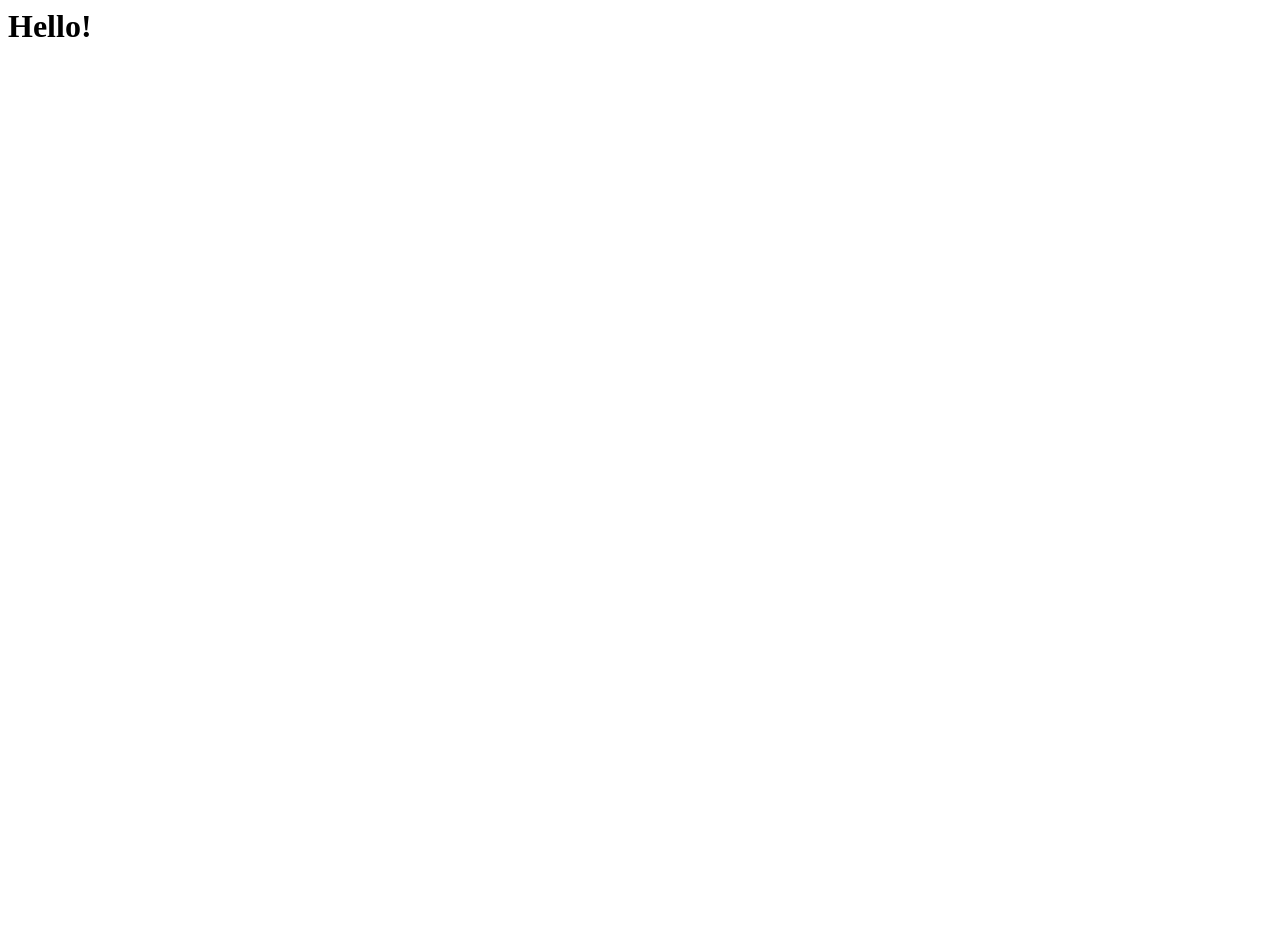
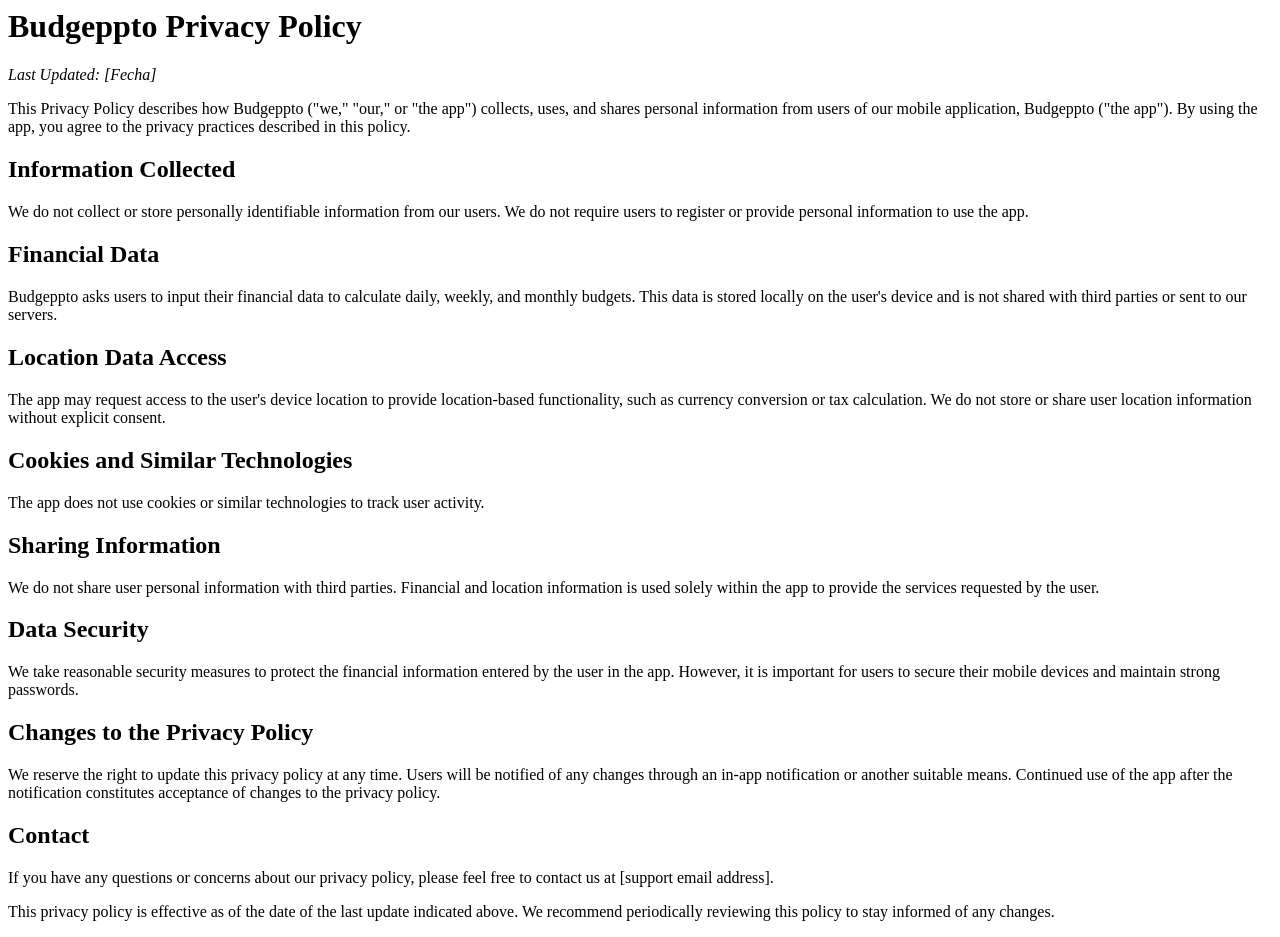
Before and after one commit to joseAntonioArMn/budgeppto-privacy-policy, a plain HTML site: page index.html in a window 1280 px wide. Before the commit the page ends 800 px from the top, so only its background shows below. Drawn offline with Linux system fonts and the light colour scheme.

Commit message:
html content

```diff
--- a/index.html
+++ b/index.html
@@ -1 +1,30 @@
-<h1>Hello!</h1>
+<h1>Budgeppto Privacy Policy</h1>
+<p><em>Last Updated: [Fecha]</em></p>
+
+<p>This Privacy Policy describes how Budgeppto ("we," "our," or "the app") collects, uses, and shares personal information from users of our mobile application, Budgeppto ("the app"). By using the app, you agree to the privacy practices described in this policy.</p>
+
+<h2>Information Collected</h2>
+<p>We do not collect or store personally identifiable information from our users. We do not require users to register or provide personal information to use the app.</p>
+
+<h2>Financial Data</h2>
+<p>Budgeppto asks users to input their financial data to calculate daily, weekly, and monthly budgets. This data is stored locally on the user's device and is not shared with third parties or sent to our servers.</p>
+
+<h2>Location Data Access</h2>
+<p>The app may request access to the user's device location to provide location-based functionality, such as currency conversion or tax calculation. We do not store or share user location information without explicit consent.</p>
+
+<h2>Cookies and Similar Technologies</h2>
+<p>The app does not use cookies or similar technologies to track user activity.</p>
+
+<h2>Sharing Information</h2>
+<p>We do not share user personal information with third parties. Financial and location information is used solely within the app to provide the services requested by the user.</p>
+
+<h2>Data Security</h2>
+<p>We take reasonable security measures to protect the financial information entered by the user in the app. However, it is important for users to secure their mobile devices and maintain strong passwords.</p>
+
+<h2>Changes to the Privacy Policy</h2>
+<p>We reserve the right to update this privacy policy at any time. Users will be notified of any changes through an in-app notification or another suitable means. Continued use of the app after the notification constitutes acceptance of changes to the privacy policy.</p>
+
+<h2>Contact</h2>
+<p>If you have any questions or concerns about our privacy policy, please feel free to contact us at [support email address].</p>
+
+<p>This privacy policy is effective as of the date of the last update indicated above. We recommend periodically reviewing this policy to stay informed of any changes.</p>
```
